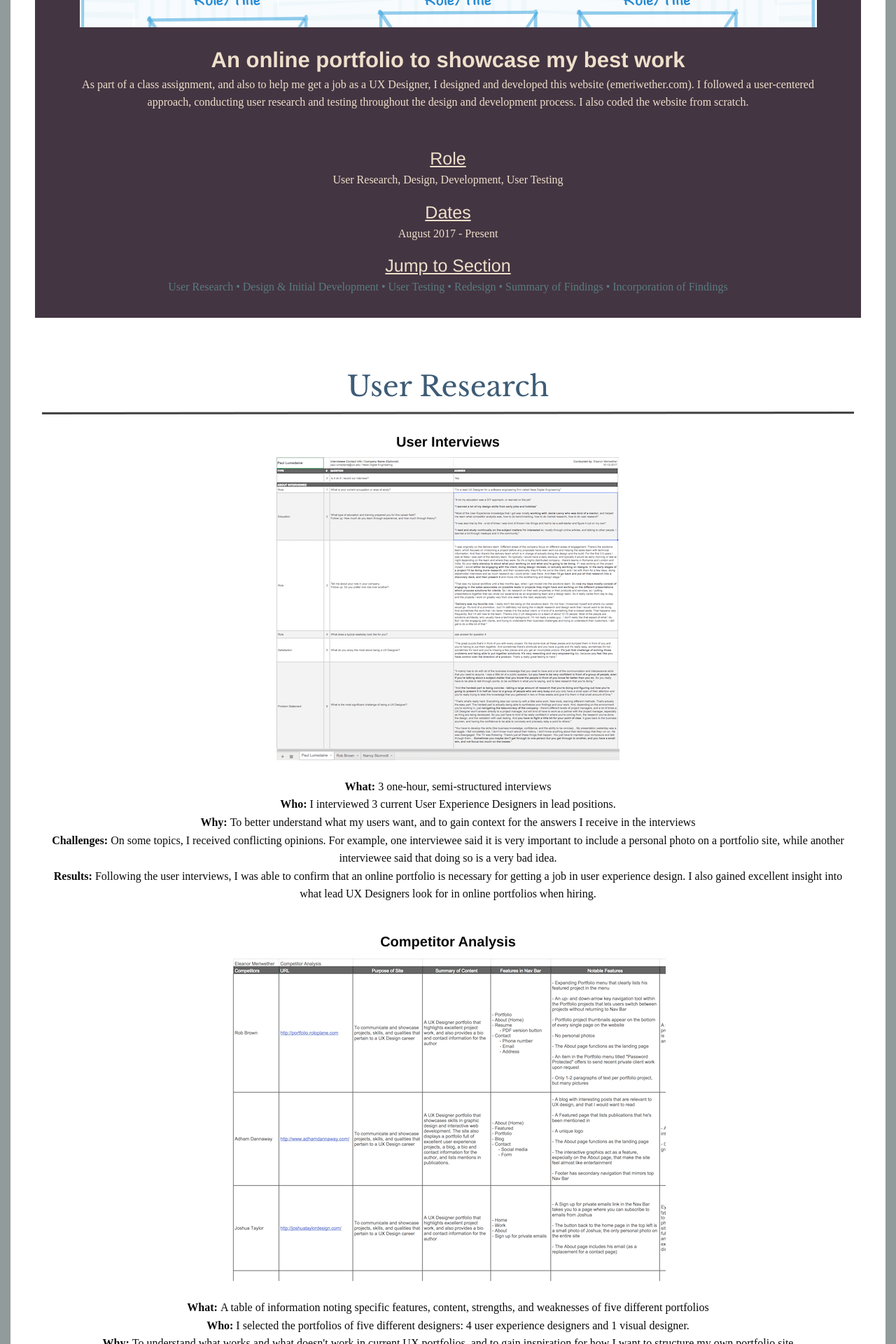
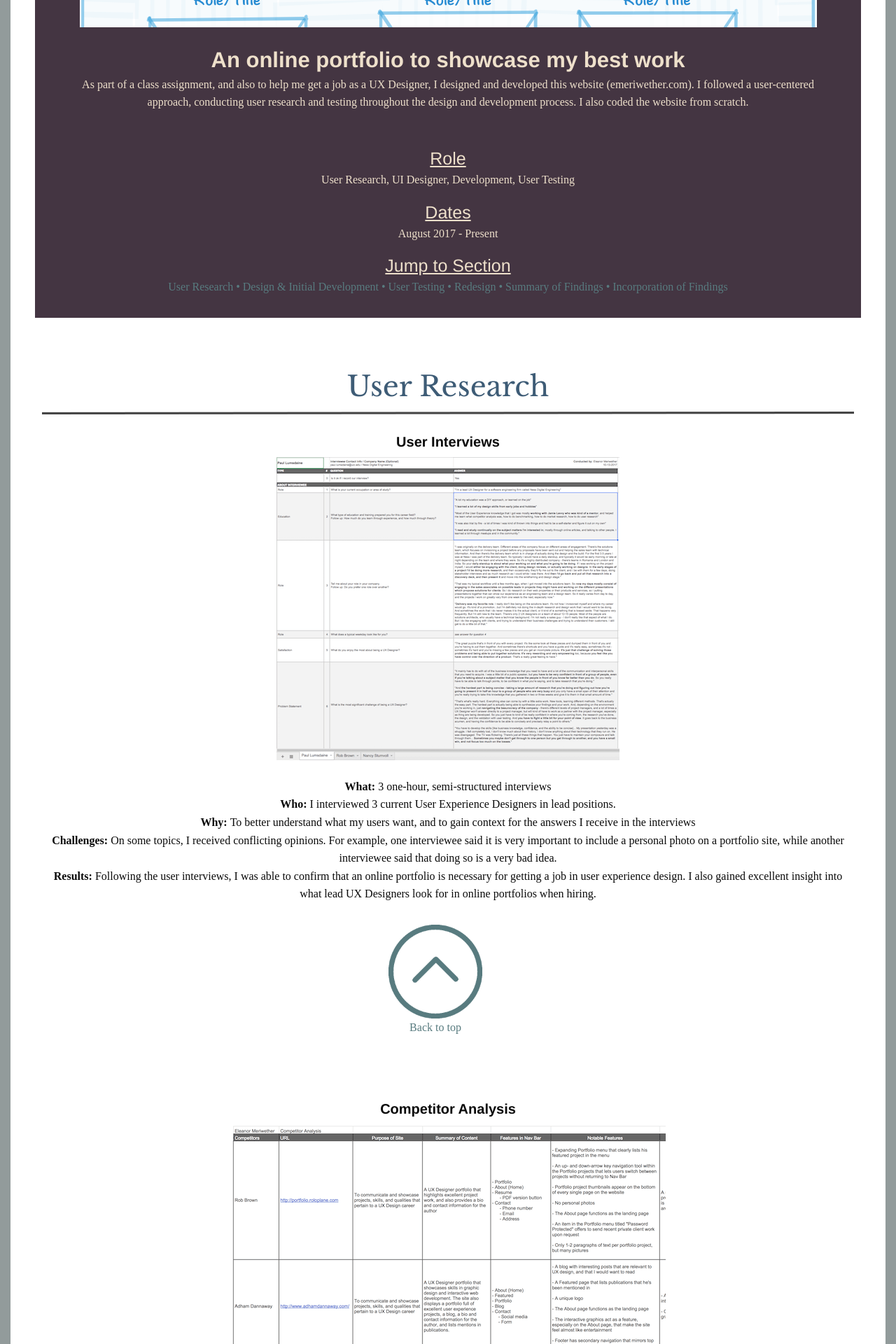
Before and after one commit to emeriwether/emeriwether.github.io, a Jekyll site: the page built from project1.html, in a window 1280 px wide. Shown: the part 1117-3037 px from the top of the page at 70% size. Built offline with Jekyll 4.4.1, drawn with Linux system fonts in a browser that asks for light colours; some web fonts are replaced.

Commit message:
ct adjust styling on proj desc

```diff
--- a/css/home.css
+++ b/css/home.css
@@ -165,7 +165,7 @@
 .projDescTextList {
     text-align: left;
     font-size: 85%;
-    padding-left: 25px;
+    padding-left: 15%;
 }
 
 .sumFindings {
@@ -182,7 +182,7 @@
 }
 
 .pgLinkTop {
-    padding: 15px 0 65px 0;
+    padding: 15px 40px 65px 4px;
 }
 
 .upArrow {
--- a/project1.html
+++ b/project1.html
@@ -12,7 +12,7 @@
         <div class="cell"><h3 class="projDescH3"><b>An online portfolio to showcase my best work</b></h3></div>
         <div class="cell"><p id="projDescText">As part of a class assignment, and also to help me get a job as a UX Designer, I designed and developed this website (emeriwether.com). I followed a user-centered approach, conducting user research and testing throughout the design and development process. I also coded the website from scratch.</p></div>
         <div class="cell"><h4 class="projDescH4">Role</h4></div>
-        <div class="cell"><p>User Research, Design, Development, User Testing</p>
+        <div class="cell"><p>User Research, UI Designer, Development, User Testing</p>
         </div>
         <div class="cell"><h4 class="projDescH4">Dates</h4></div>
         <div class="cell"><p>August 2017 - Present</p></div>
@@ -37,6 +37,10 @@
         <div class="cell subsectionHeader"><h5><b>User Interviews</b></h5></div>
         <div class="cell subsectionThumb"><img src="img/portfolioProjectDescription/userInterviews.png"></div>
         <div class="cell sectionQA"><p><b>What: </b>3 one-hour, semi-structured interviews<br><b>Who: </b>I interviewed 3 current User Experience Designers in lead positions.<br><b>Why: </b>To better understand what my users want, and to gain context for the answers I receive in the interviews<br><b>Challenges: </b>On some topics, I received conflicting opinions. For example, one interviewee said it is very important to include a personal photo on a portfolio site, while another interviewee said that doing so is a very bad idea.<br><b>Results: </b>Following the user interviews, I was able to confirm that an online portfolio is necessary for getting a job in user experience design. I also gained excellent insight into what lead UX Designers look for in online portfolios when hiring.</p></div>
+        <div class="cell pgLinkTop">
+            <div class="cell backToTop"><a href="#backToTop"><img src="/img/top.png" class="upArrow"></a></div>
+            <div class="cell backToTop"><a href="#backToTop" class="backToTop">Back to top</a></div>
+        </div>
 
         <div class="cell subsectionHeader"><h5><b>Competitor Analysis</b></h5></div>
         <div class="cell subsectionThumb"><img src="img/portfolioProjectDescription/competitorAnalysis.png"></div>
```
